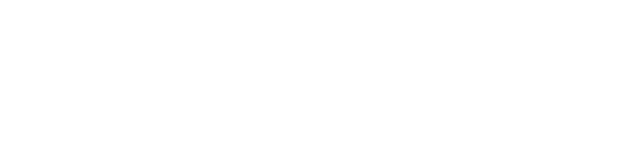
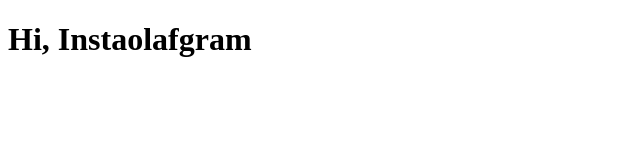
Before and after one commit to KruemelKing/instaolafgram, a plain HTML site: page index.html in a window 1280 px wide. Shown: the whole page, without its empty margins (0-640 px from the left). Drawn offline with Linux system fonts and the light colour scheme.

Commit message:
initialcommit

```diff
--- a/index.html
+++ b/index.html
@@ -7,6 +7,6 @@
     <title>Instaolafgram</title>
 </head>
 <body>
-
+    <h1>Hi, Instaolafgram</h1>
 </body>
 </html>
```
